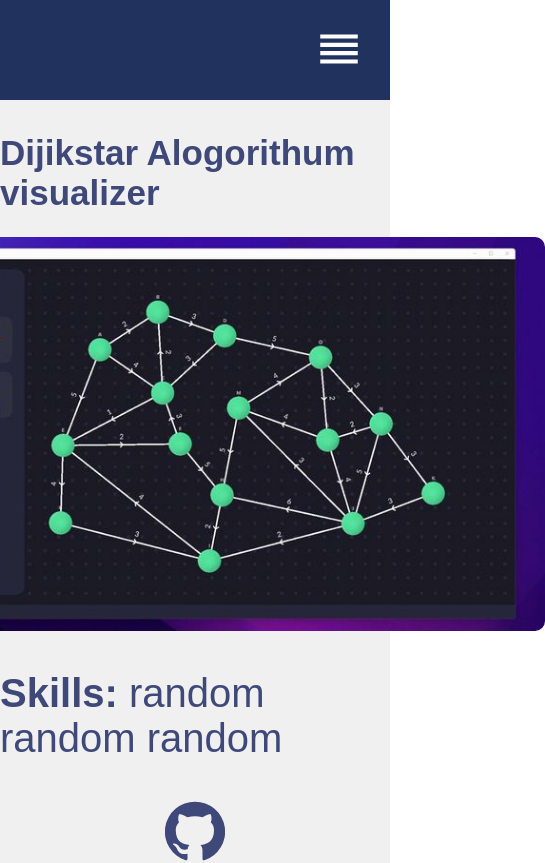
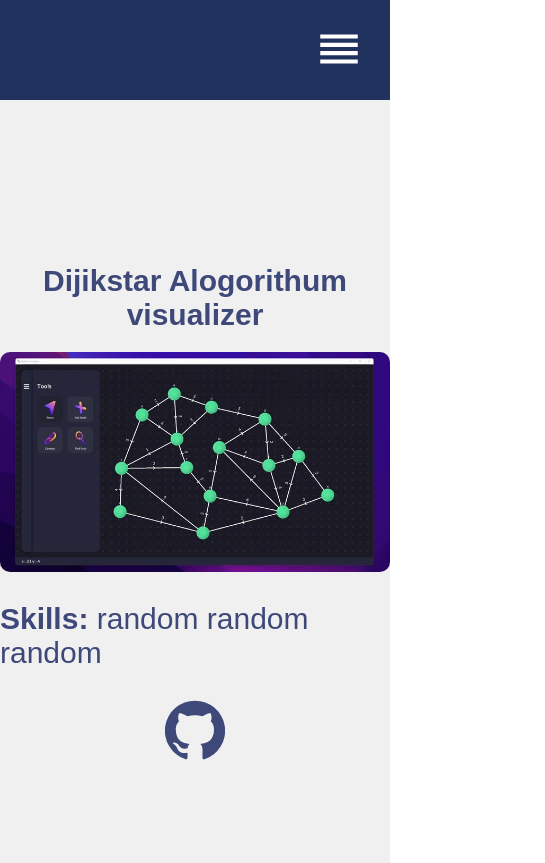
Before and after one commit to randhavevaibhav/PortFolio_React, a React (Create React App) app: page /PortFolio_React/project/1 in a window 390 px wide. Shown: the top 863 px of the page, 545 px wide, since content can reach past the window. Built offline with nearby package versions, Linux system fonts and the light colour scheme.

Commit message:
changed styles for responsiveness

```diff
--- a/src/Styles/Experience.css
+++ b/src/Styles/Experience.css
@@ -0,0 +1,7 @@
+@media only screen and (max-width: 700px) {
+
+    .vertical-timeline-element-content
+    {
+        margin-right: 30px;
+    }
+}
--- a/src/Styles/Navbar.css
+++ b/src/Styles/Navbar.css
@@ -59,10 +59,11 @@
   @media only screen and (max-width: 900px) {
     .navbar a {
       width: 70px;
+      margin-right: 70px;
     }
   }
 
-  @media only screen and (max-width: 600px) {
+  @media only screen and (max-width: 700px) {
     .toggleButton {
       display: flex;
     }
@@ -72,7 +73,7 @@
     }
   }
 
-  @media only screen and (min-width: 600px) {
+  @media only screen and (min-width: 700px) {
     .toggleButton {
       display: none;
     }
--- a/src/Styles/ProjectDisplay.css
+++ b/src/Styles/ProjectDisplay.css
@@ -8,7 +8,7 @@
   }
 
   .project h1 {
-    margin-top: 50px;
+    margin-top: 80px;
     color: #3e497a;
     font-size: 35px;
   }
@@ -26,3 +26,21 @@
     font-size: 60px;
     color: #3e497a;
   }
+
+  @media only screen and (max-width: 700px) {
+    .project h1
+    {
+      font-size: 30px;
+      text-align: center;
+    }
+
+    .project img {
+     width: 100%;
+    }
+
+    .project p {
+      font-size: 30px;
+    }
+
+
+  }
```
